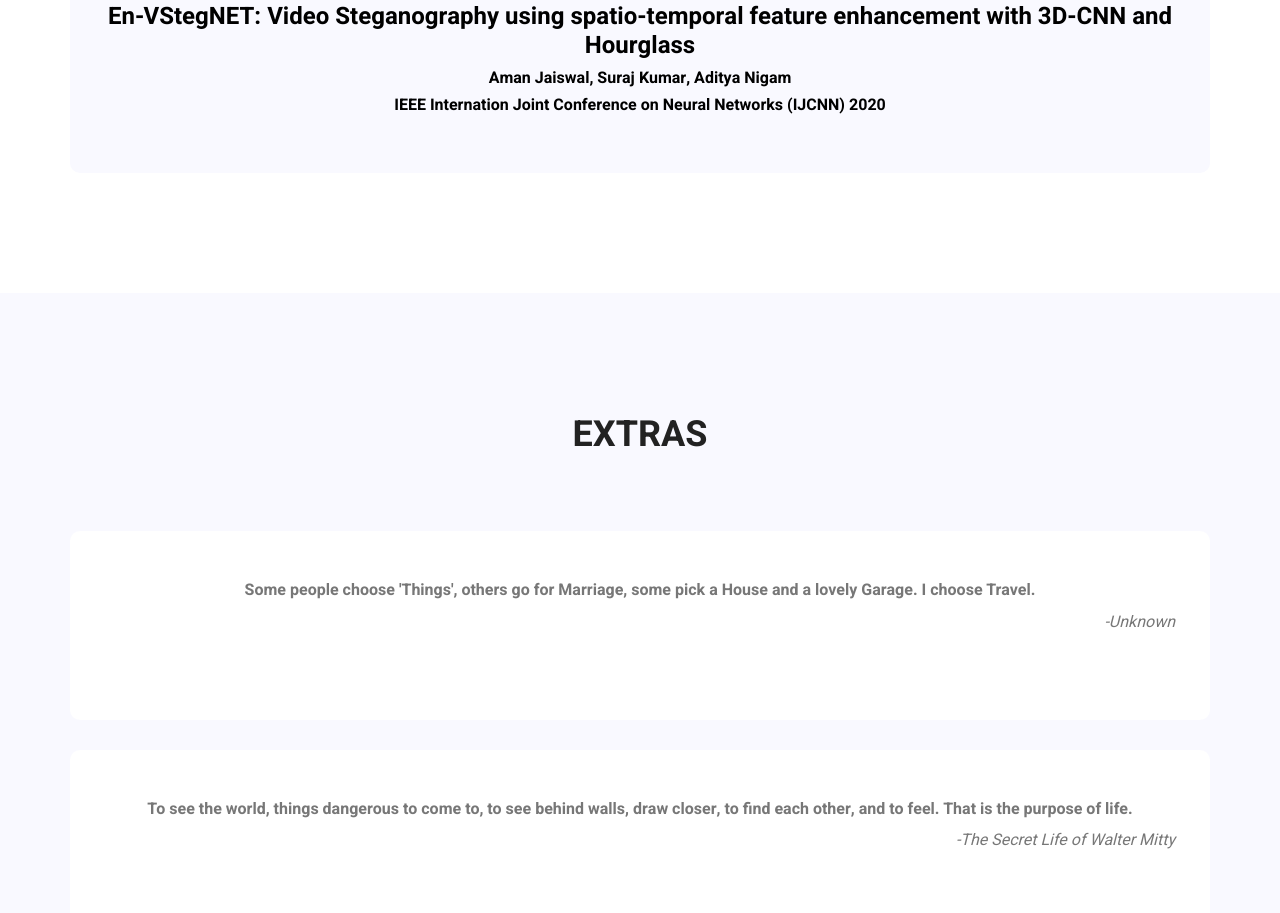
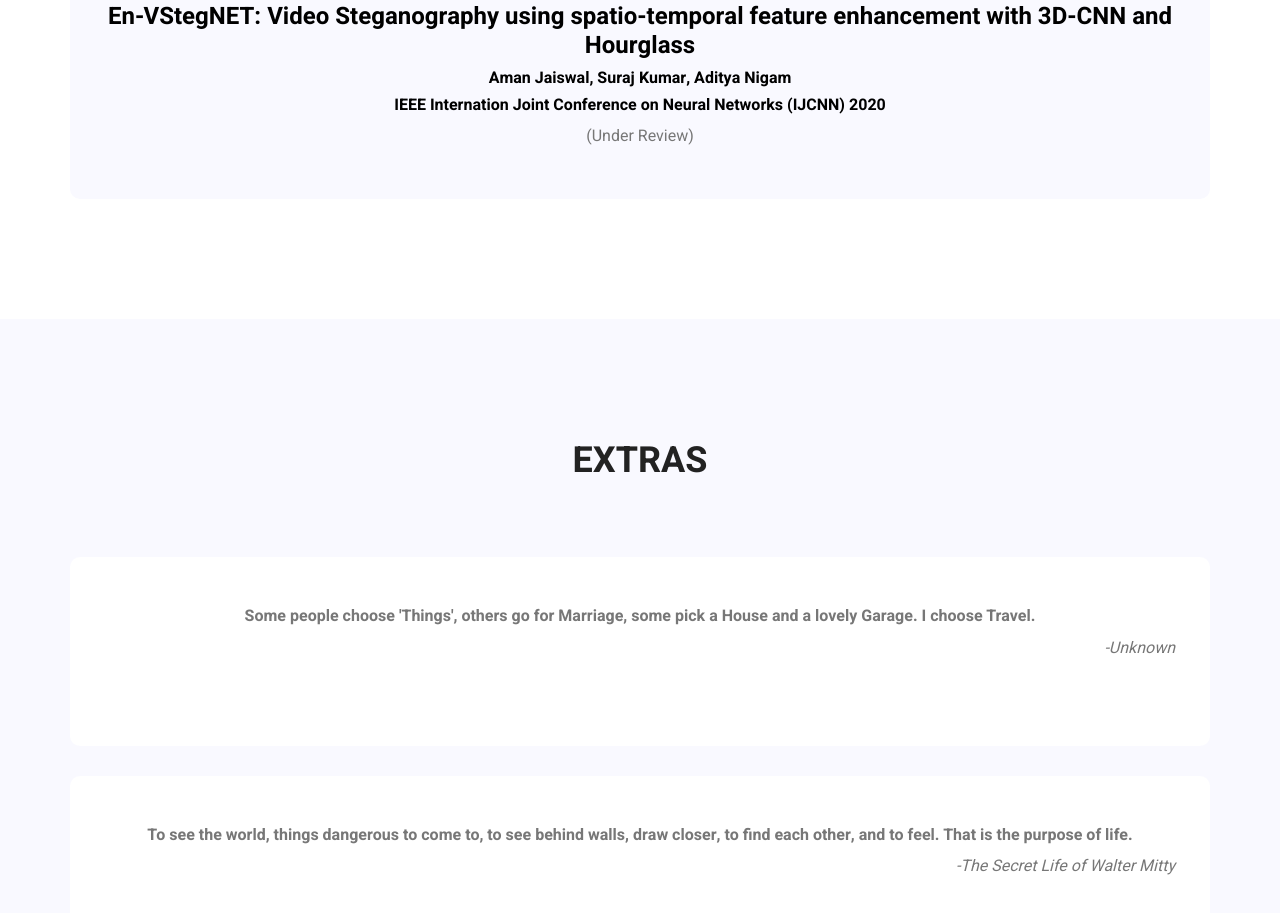
Before and after one commit to AmanJaiswal1503/amanjaiswal1503.github.io, a plain HTML site: page index.html in a window 1280 px wide. Shown: the part 4717-5630 px from the top of the page. Drawn offline with Linux system fonts and the light colour scheme.

Commit message:
Updated Publication

```diff
--- a/index.html
+++ b/index.html
@@ -247,6 +247,7 @@
         					<h3 style="color:black">En-VStegNET: Video Steganography using spatio-temporal feature enhancement with 3D-CNN and Hourglass</h3>
                             <h5 style="color:black">Aman Jaiswal, Suraj Kumar, Aditya Nigam</h5>
                             <h5 style="color:black">IEEE Internation Joint Conference on Neural Networks (IJCNN) 2020</h5>
+                            <p>(Under Review)</p>
         				</div>
         			</div>
 
```
